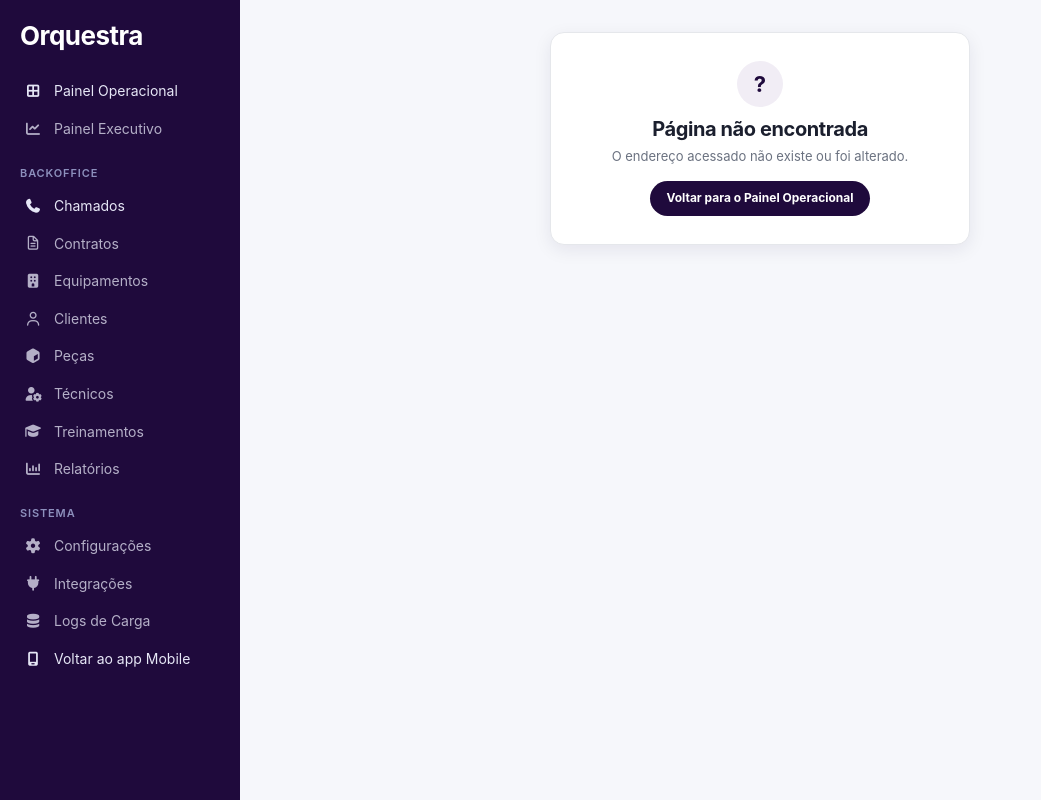
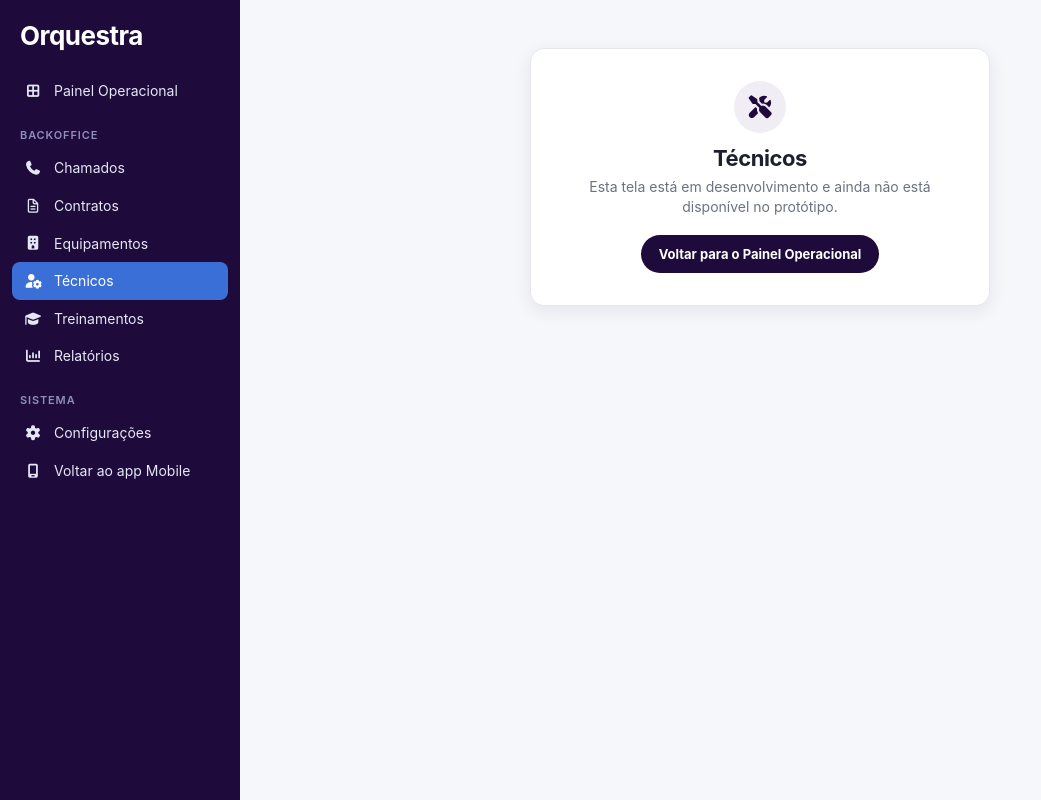
Before and after one commit to SinfoniaTech/Orquestra---Entrega-Acad-mica, a React (Vite) app: page /backoffice/tecnicos in a window 1280 px wide. Shown: the whole page, without its empty margins (0-1041 px from the left). Built offline with nearby package versions, Linux system fonts and the light colour scheme.

Commit message:
diminuicao do menu backoffice

```diff
--- a/src/layouts/BackofficeLayout.jsx
+++ b/src/layouts/BackofficeLayout.jsx
@@ -1,28 +1,23 @@
 import { Outlet, NavLink, Link } from 'react-router-dom'
 
-// Itens do menu lateral que ainda nao possuem tela (no original o link era "#")
-const placeholdersBackoffice = [
-  { icone: 'fa-regular fa-file-lines', label: 'Contratos' },
-  { icone: 'fa-solid fa-building', label: 'Equipamentos' },
-  { icone: 'fa-regular fa-user', label: 'Clientes' },
-  { icone: 'fa-solid fa-cube', label: 'Peças' },
-  { icone: 'fa-solid fa-user-gear', label: 'Técnicos' },
-  { icone: 'fa-solid fa-graduation-cap', label: 'Treinamentos' },
-  { icone: 'fa-solid fa-chart-column', label: 'Relatórios' },
+const itensBackoffice = [
+  { to: '/backoffice/contratos', icone: 'fa-regular fa-file-lines', label: 'Contratos' },
+  { to: '/backoffice/equipamentos', icone: 'fa-solid fa-building', label: 'Equipamentos' },
+  { to: '/backoffice/tecnicos', icone: 'fa-solid fa-user-gear', label: 'Técnicos' },
+  { to: '/backoffice/treinamentos', icone: 'fa-solid fa-graduation-cap', label: 'Treinamentos' },
+  { to: '/backoffice/relatorios', icone: 'fa-solid fa-chart-column', label: 'Relatórios' },
 ]
 
-const placeholdersSistema = [
-  { icone: 'fa-solid fa-gear', label: 'Configurações' },
-  { icone: 'fa-solid fa-plug', label: 'Integrações' },
-  { icone: 'fa-solid fa-database', label: 'Logs de Carga' },
+const itensSistema = [
+  { to: '/backoffice/configuracoes', icone: 'fa-solid fa-gear', label: 'Configurações' },
 ]
 
-function ItemPlaceholder({ icone, label }) {
+function ItemMenu({ to, icone, label }) {
   return (
     <li>
-      <span className="sidebar-item is-placeholder" title="Tela não disponível no protótipo">
+      <NavLink to={to}>
         <i className={icone} aria-hidden="true"></i>{label}
-      </span>
+      </NavLink>
     </li>
   )
 }
@@ -34,28 +29,19 @@ function BackofficeLayout() {
         <p className="brand">Orquestra</p>
         <nav aria-label="Navegação do Backoffice">
           <ul>
-            <li>
-              <NavLink to='/backoffice/painel'>
-                <i className="fa-solid fa-table-cells-large" aria-hidden="true"></i>Painel Operacional
-              </NavLink>
-            </li>
-            <ItemPlaceholder icone="fa-solid fa-chart-line" label="Painel Executivo" />
+            <ItemMenu to="/backoffice/painel" icone="fa-solid fa-table-cells-large" label="Painel Operacional" />
           </ul>
           <p className="sidebar-group">BACKOFFICE</p>
           <ul>
-            <li>
-              <NavLink to='/backoffice/chamados'>
-                <i className="fa-solid fa-phone" aria-hidden="true"></i>Chamados
-              </NavLink>
-            </li>
-            {placeholdersBackoffice.map((item) => (
-              <ItemPlaceholder key={item.label} icone={item.icone} label={item.label} />
+            <ItemMenu to="/backoffice/chamados" icone="fa-solid fa-phone" label="Chamados" />
+            {itensBackoffice.map((item) => (
+              <ItemMenu key={item.to} {...item} />
             ))}
           </ul>
           <p className="sidebar-group">SISTEMA</p>
           <ul>
-            {placeholdersSistema.map((item) => (
-              <ItemPlaceholder key={item.label} icone={item.icone} label={item.label} />
+            {itensSistema.map((item) => (
+              <ItemMenu key={item.to} {...item} />
             ))}
             <li>
               <Link to='/'>
--- /dev/null
+++ b/src/pages/EmDesenvolvimento.jsx
@@ -0,0 +1,22 @@
+import { Link } from 'react-router-dom'
+
+function EmDesenvolvimento({
+  titulo,
+  voltarPara = '/backoffice/painel',
+  voltarTexto = 'Voltar para o Painel Operacional',
+}) {
+  return (
+    <section className="in-development">
+      <div className="in-development__card">
+        <span className="in-development__icon" aria-hidden="true">
+          <i className="fa-solid fa-screwdriver-wrench"></i>
+        </span>
+        <h1>{titulo}</h1>
+        <p>Esta tela está em desenvolvimento e ainda não está disponível no protótipo.</p>
+        <Link to={voltarPara} className="in-development__link">{voltarTexto}</Link>
+      </div>
+    </section>
+  )
+}
+
+export default EmDesenvolvimento
--- a/src/styles/global.css
+++ b/src/styles/global.css
@@ -281,6 +281,64 @@ select:focus-visible {
   cursor: pointer;
 }
 
+.in-development {
+  display: flex;
+  justify-content: center;
+  padding: 48px 16px;
+}
+
+.in-development__card {
+  width: 100%;
+  max-width: 460px;
+  padding: 32px 24px;
+  text-align: center;
+  border: 1px solid var(--line);
+  border-radius: 14px;
+  background: var(--card);
+  box-shadow: var(--shadow);
+}
+
+.in-development__icon {
+  display: inline-grid;
+  place-items: center;
+  width: 52px;
+  height: 52px;
+  margin-bottom: 12px;
+  border-radius: 50%;
+  color: var(--purple);
+  background: #f1edf5;
+  font-size: 22px;
+}
+
+.in-development__card h1 {
+  margin: 0 0 6px;
+  color: var(--ink);
+  font-size: 22px;
+  letter-spacing: -.02em;
+}
+
+.in-development__card p {
+  margin: 0 0 18px;
+  color: var(--muted);
+  font-size: 14px;
+}
+
+.in-development__link {
+  display: inline-flex;
+  padding: 10px 18px;
+  border-radius: 999px;
+  color: #fff;
+  background: var(--purple);
+  text-decoration: none;
+  font-size: 13px;
+  font-weight: 700;
+}
+
+.in-development__link:hover {
+  color: #fff;
+  background: var(--purple-2);
+}
+
 @keyframes menu-slide-in {
   from { transform: translateX(-100%); }
   to { transform: translateX(0); }
```
Also changed, not shown: src/router.jsx (+8 -4 lines).
